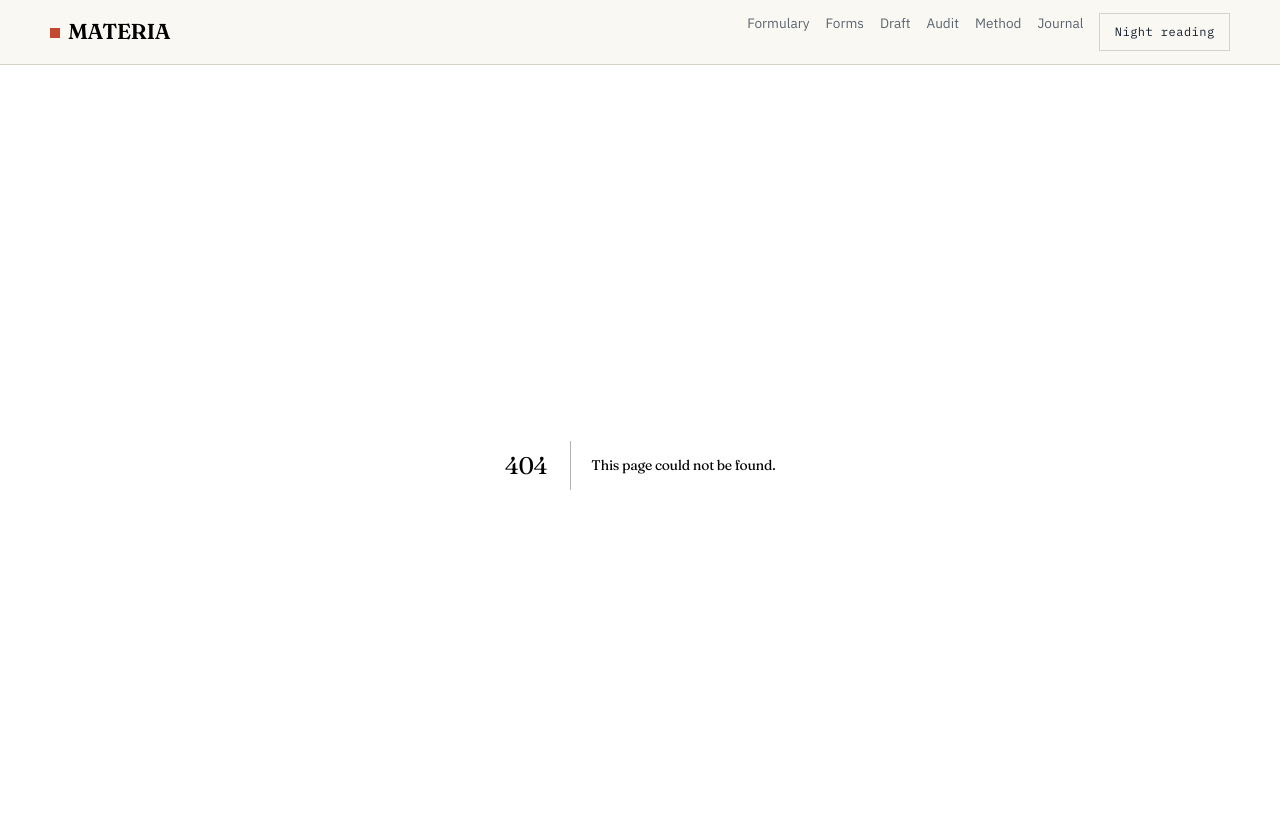
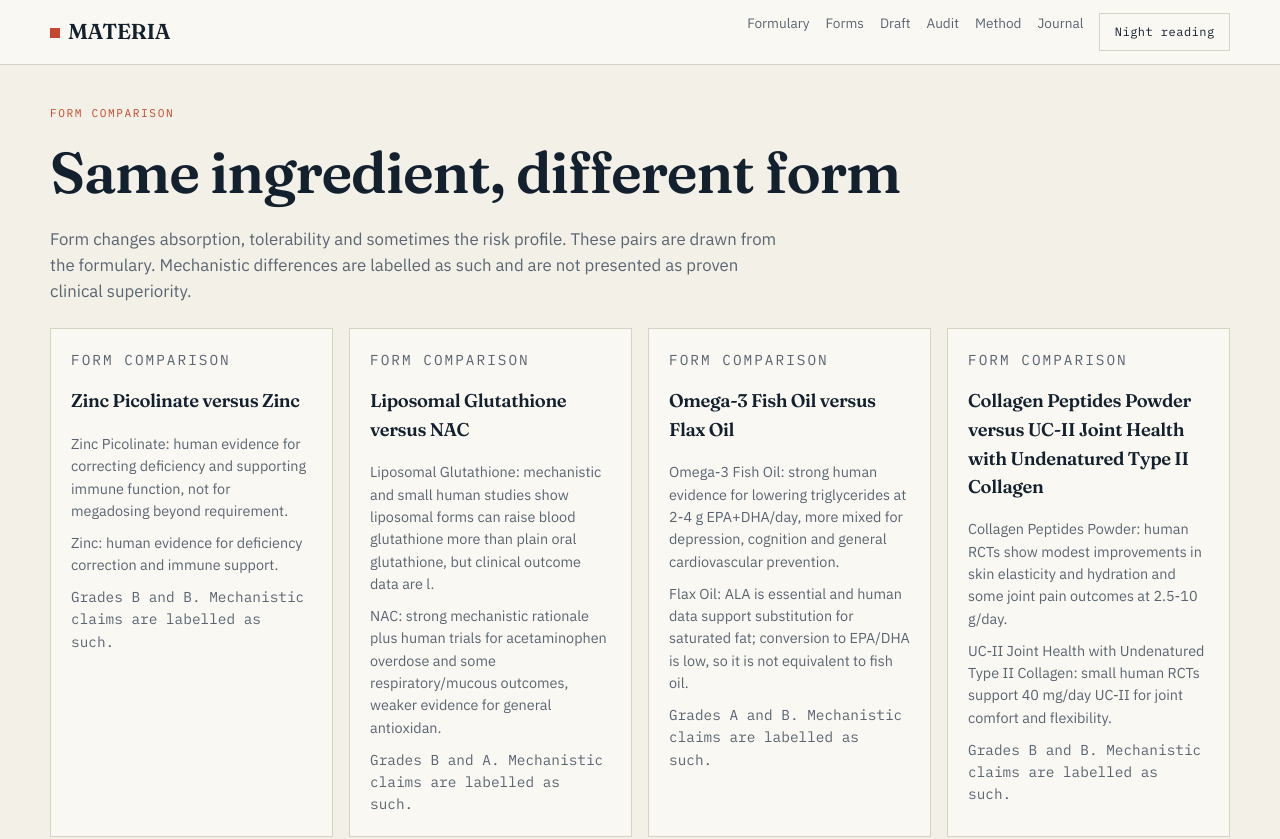
Before and after one commit to devtechedge/materia-formulary, a Next.js app: page /compare in a window 1280 px wide. Before the commit this address had no page. Shown: the top 839 px of the page. Built offline with nearby package versions, Linux system fonts and the light colour scheme.

Commit message:
feat(page): build the form comparison page

```diff
--- /dev/null
+++ b/src/app/compare/page.tsx
@@ -0,0 +1,22 @@
+import { FormCompare } from "@/components/FormCompare";
+
+export const metadata = { title: "Form comparison" };
+
+export default function ComparePage() {
+  return (
+    <section className="section">
+      <div className="shell">
+        <p className="eyebrow">Form comparison</p>
+        <h1>Same ingredient, different form</h1>
+        <p className="lede">
+          Form changes absorption, tolerability and sometimes the risk profile. These pairs are
+          drawn from the formulary. Mechanistic differences are labelled as such and are not
+          presented as proven clinical superiority.
+        </p>
+        <div style={{ marginTop: "1.5rem" }}>
+          <FormCompare />
+        </div>
+      </div>
+    </section>
+  );
+}
```
